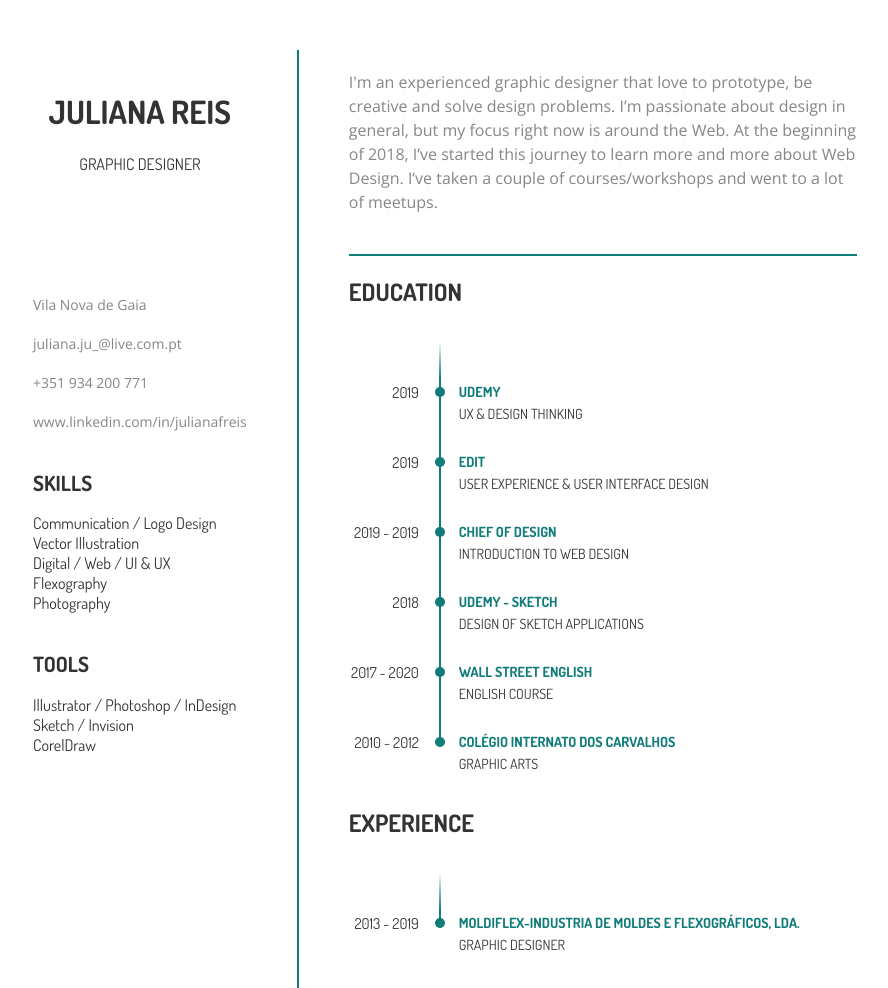
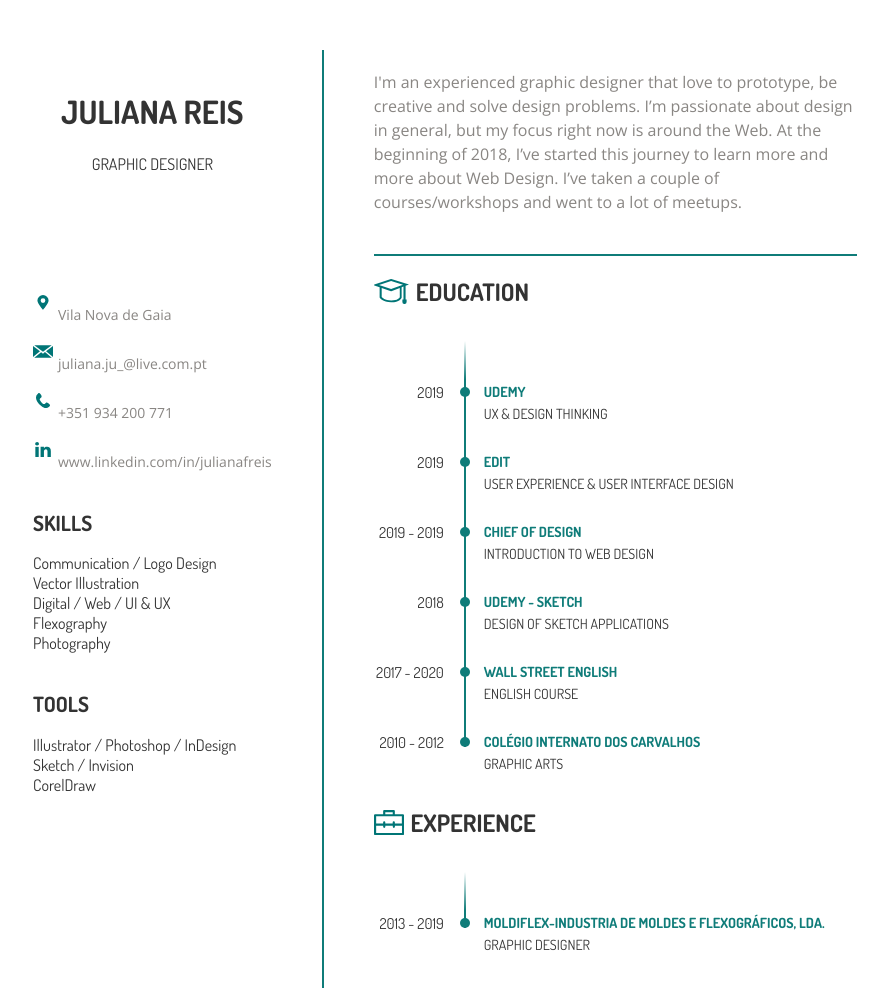
Before and after one commit to jmtavares/julianareis, a Gatsby site: page / in a window 1280 px wide. Shown: the whole page, without its empty margins (195-1083 px from the left). Built offline with nearby package versions, Linux system fonts and the light colour scheme; Gatsby itself is replaced by a stand-in of ours.

Commit message:
add icons

```diff
--- a/src/pages/index.js
+++ b/src/pages/index.js
@@ -2,6 +2,12 @@
 import Layout from "../components/layout"
 import SEO from "../components/seo"
 import "./index.less"
+import educationIcon from "../images/education.svg"
+import experienceIcon from "../images/experience.svg"
+import locationIcon from "../images/location.svg"
+import emailIcon from "../images/email.svg"
+import phoneIcon from "../images/phone.svg"
+import linkedInIcon from "../images/linkedin.svg"
 
 const IndexPage = () => (
   <Layout>
@@ -13,13 +19,28 @@
           <h4>Graphic Designer</h4>
         </div>
 
-        <div className="row">Vila Nova de Gaia</div>
-        <div className="row">
-          <a href="mailto:juliana.ju_@live.com.pt">juliana.ju_@live.com.pt</a>
+        <div className="row lower">
+          <img src={locationIcon} alt="location" className="icon small" />
+
+          <span className="row-description">Vila Nova de Gaia</span>
         </div>
-        <div className="row">+351 934 200 771</div>
-        <div className="row">
-          <a href="www.linkedin.com/in/julianafreis" target="_blank">
+        <div className="row lower">
+          <img src={emailIcon} alt="email" className="icon small" />
+          <a className="row-description" href="mailto:juliana.ju_@live.com.pt">
+            juliana.ju_@live.com.pt
+          </a>
+        </div>
+        <div className="row lower">
+          <img src={phoneIcon} alt="email" className="icon small" />
+          <span className="row-description">+351 934 200 771</span>
+        </div>
+        <div className="row lower">
+          <img src={linkedInIcon} alt="email" className="icon small" />
+          <a
+            className="row-description"
+            href="www.linkedin.com/in/julianafreis"
+            target="_blank"
+          >
             www.linkedin.com/in/julianafreis
           </a>
         </div>
@@ -54,7 +75,10 @@
           </div>
         </div>
         <div>
-          <h2>Education</h2>
+          <h2 className="with-icon">
+            <img src={educationIcon} className="icon" alt="Education" />
+            Education
+          </h2>
           <div className="connected-line">
             <div className="line">
               <div className="circle" />
@@ -97,12 +121,17 @@
           </div>
         </div>
         <div>
-          <h2>Experience</h2>
+          <h2 className="with-icon">
+            <img src={experienceIcon} className="icon" alt="Experience" />
+            Experience
+          </h2>
           <div className="connected-line">
             <div className="line">
               <div className="circle" />
               <div className="dates">2013 - 2019</div>
-              <div className="title">MOLDIFLEX-INDUSTRIA DE MOLDES E FLEXOGRÁFICOS, LDA.</div>
+              <div className="title">
+                MOLDIFLEX-INDUSTRIA DE MOLDES E FLEXOGRÁFICOS, LDA.
+              </div>
               <div className="subtitle">GRAPHIC DESIGNER</div>
             </div>
           </div>
--- a/src/pages/index.less
+++ b/src/pages/index.less
@@ -63,6 +63,13 @@
     a {
       color: #898683;
       text-decoration: none;
+    }
+
+    &.lower {
+      display: flex;
+      .row-description {
+        padding-top: 10px;
+      }
     }
   }
 
@@ -131,3 +138,18 @@
     }
   }
 }
+
+.with-icon {
+  display: flex;
+  align-items: center;
+}
+
+.icon {
+  height: 25px;
+  margin-right: 7px;
+  &.small {
+    width: 20px;
+    height: 15px;
+    margin-right: 5px;
+  }
+}
```
Also changed, not shown: src/images/education.svg (added), src/images/email.svg (added), src/images/experience.svg (added), src/images/linkedin.svg (added), src/images/location.svg (added), src/images/phone.svg (added).
